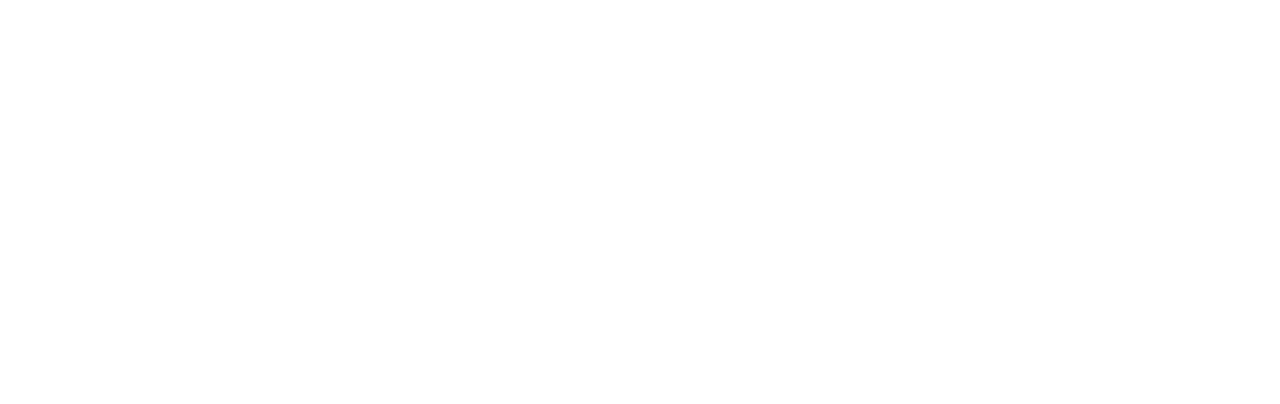
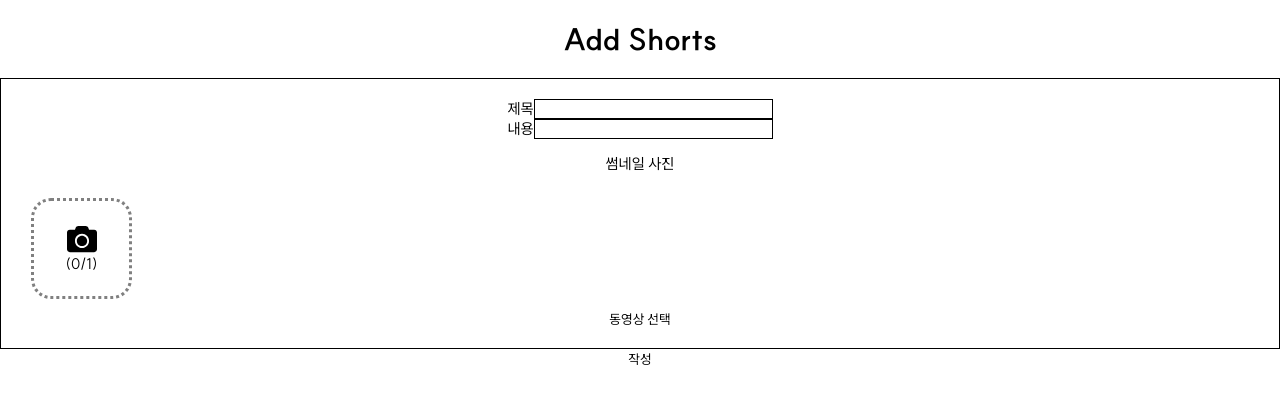
Before and after one commit to WonYunSun/topet-front, a React (Create React App) app in the folder react/: page /addshorts in a window 1280 px wide. Before the commit this address had no page. Shown: the top 404 px of the page. Built offline with nearby package versions, Linux system fonts and the light colour scheme.

Commit message:
feat : shortsApi

```diff
--- a/react/src/App.js
+++ b/react/src/App.js
@@ -24,6 +24,8 @@
 import SeeMyShorts from "./page/MyPage/SeeMyShorts";
 import SeeLikedShorts from "./page/MyPage/SeeLikedShorts";
 import ProfileCompleted from "./page/ProfileCompleted";
+import AddShorts from "./page/AddShorts";
+
 //navbar.js
 import NavBar from "./component/NavBarComp/NavBar";
 //네비게이션바 띄울 화면 import 필요
@@ -59,6 +61,7 @@
         <Route path="/mycomments" element={<SeeMyComments />} />
         <Route path="/likedposts" element={<SeeLikedPosts />} />
         <Route path="/myshorts" element={<SeeMyShorts />} />
+        <Route path="/addshorts" element={<AddShorts />} />
         <Route path="/likedshorts" element={<SeeLikedShorts />} />
         <Route path="/shorts" element={<Shorts />} />
         <Route path="/profilecompleted" element={<ProfileCompleted />} />
--- /dev/null
+++ b/react/src/api/shortsApi.js
@@ -0,0 +1,32 @@
+import createAxios from "./createAxios";
+
+const MID_URL = "/shorts";
+
+
+class shortsApi {
+
+constructor() {
+    this.axios = createAxios(MID_URL);
+}
+
+
+
+async postShorts(formData) {
+    return await this.axios
+    .post("/post", formData, {
+        headers: {
+        "Content-Type": "multipart/form-data",
+        },
+    })
+    .then((response) => {
+        console.log("서버 응답:", response);
+        return response;
+    })
+    .catch((error) => {
+        console.error("서버 오류:", error);
+        throw error;
+    });
+}
+
+}
+export default new shortsApi();
--- a/react/src/component/CalendarComp/SchedulePhotoSelectArea.js
+++ b/react/src/component/CalendarComp/SchedulePhotoSelectArea.js
@@ -7,6 +7,7 @@
   onPhotoSelected,
   onRemovePhoto,
 }) => {
+
   const handlePhotoSelected = (photos) => {
     if (photos.length > 0) {
       onPhotoSelected(photos[0]);
--- /dev/null
+++ b/react/src/page/AddShorts.js
@@ -0,0 +1,133 @@
+import React, { useState, useRef } from "react";
+import SchedulePhotoSelectArea from "../component/CalendarComp/SchedulePhotoSelectArea";
+import shortsApi from "../api/shortsApi";
+
+function AddShorts() {
+  const [selectedPhoto, setSelectedPhoto] = useState(null);
+  const [selectedVideo, setSelectedVideo] = useState(null);
+  const [videoPreviewUrl, setVideoPreviewUrl] = useState("");
+
+  const [title, setTitle] = useState("");
+  const [content, setContent] = useState("");
+
+  const fileInputRef = useRef(null);
+
+  const videoSelect = () => {
+    fileInputRef.current.click();
+  };
+
+  const handlePhotoSelected = (photo) => {
+    setSelectedPhoto(photo);
+  };
+
+  const handleFileChange = (event) => {
+    const files = Array.from(event.target.files);
+
+    // 처리할 파일이 이미지인 경우
+    const validImages = files.filter(
+      (file) => file.type === "image/jpeg" || file.type === "image/png"
+    );
+    if (validImages.length > 0) {
+      handlePhotoSelected(validImages[0]); // 이미지 처리
+    }
+
+    // 처리할 파일이 동영상인 경우
+    const validVideos = files.filter(
+      (file) => file.type.startsWith("video/")
+    );
+    if (validVideos.length > 0) {
+      const videoFile = validVideos[0];
+      setSelectedVideo(videoFile);
+      const videoUrl = URL.createObjectURL(videoFile);
+      setVideoPreviewUrl(videoUrl);
+    }
+
+    event.target.value = null; // 입력값 리셋
+  };
+
+  const handleRemovePhoto = () => {
+    setSelectedPhoto(null);
+  };
+
+  const handleRemoveVideo = () => {
+    setSelectedVideo(null);
+    setVideoPreviewUrl(""); // 비디오 미리보기 URL 초기화
+  };
+
+  const titleChange = (e) => {
+    const tempTitle = e.target.value || '';
+    setTitle(tempTitle);
+};
+
+
+const contentChange = (e) => {
+  const tempContent = e.target.value || '';
+  setContent(tempContent);
+};
+
+const submitShorts = () => {
+  const formData = new FormData();
+  formData.append("title", title);
+  formData.append("content", content);
+  formData.append("thumbnailPhoto", selectedPhoto);
+  formData.append("video", selectedVideo);
+
+  const resp = shortsApi.postShorts(formData);
+  if(resp.status == 200){
+
+  }else{
+
+  }
+
+
+}
+
+
+  return (
+    <>
+      <h1>Add Shorts</h1>
+      <div style={{ border: "1px solid black", padding: "20px" }}>
+      <div><label>제목<input onChange={titleChange} style={{border:"1px solid black"}} type="text"/></label></div>
+      <div><label>내용<input onChange={contentChange} style={{border:"1px solid black"}} type="text"/></label></div>
+
+
+
+
+
+        <p>썸네일 사진</p>
+        {/* SchedulePhotoSelectArea 컴포넌트가 실제로 어떻게 동작하는지에 따라 수정 필요 */}
+        <SchedulePhotoSelectArea
+          selectedPhoto={selectedPhoto}
+          onPhotoSelected={handlePhotoSelected}
+          onRemovePhoto={handleRemovePhoto}
+        />
+
+        <input
+          type="file"
+          ref={fileInputRef}
+          onChange={handleFileChange}
+          accept="video/*" // 이미지와 비디오 파일 모두 허용
+          multiple
+          style={{ display: 'none' }}
+        />
+
+        {(selectedVideo == null )?
+        <button onClick={videoSelect}>동영상 선택</button> : <div></div>
+}
+        {selectedVideo && (
+          <div>
+            <h2>동영상 미리보기</h2>
+            <video width="400" controls>
+              <source src={videoPreviewUrl} type={selectedVideo.type} />
+              Your browser does not support the video tag.
+            </video>
+            <button onClick={handleRemoveVideo}>동영상 제거</button>
+          </div>
+        )}
+      </div>
+      <button onClick={submitShorts}>작성</button>
+    </>
+  );
+}
+
+export default AddShorts;
--- a/react/src/page/Shorts.js
+++ b/react/src/page/Shorts.js
@@ -2,8 +2,12 @@
 import TopBar from "../component/TopBar";
 import styles from "../css/shortsscreen.module.css";
 import ShortItem from "../component/ShortsComp/ShortItem";
+import shortsApi from "../api/shortsApi";
 
 function Shorts() {
+
+
+
   // 더미쇼츠리스트(최근인기쇼츠)
   const dummyPopularShortsData = [
     {
```
